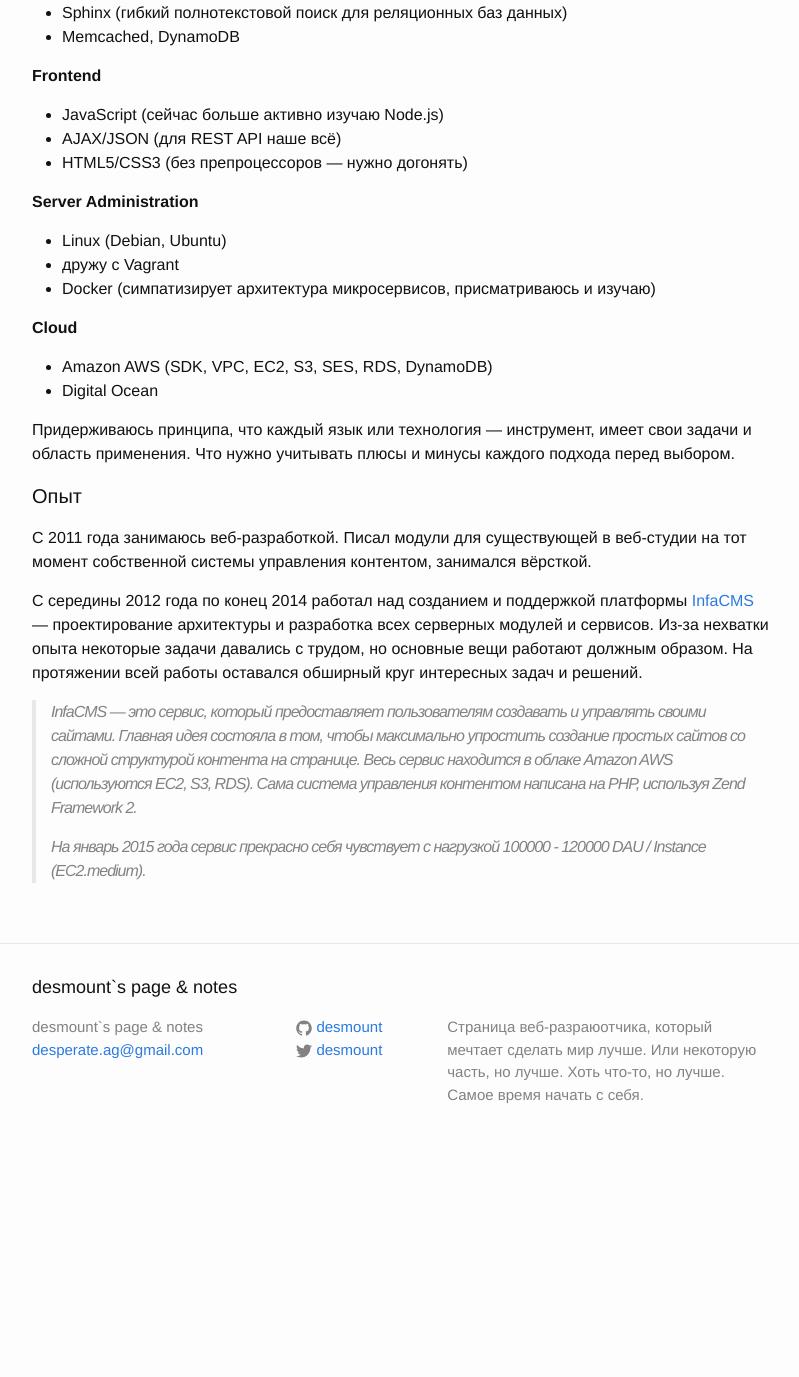
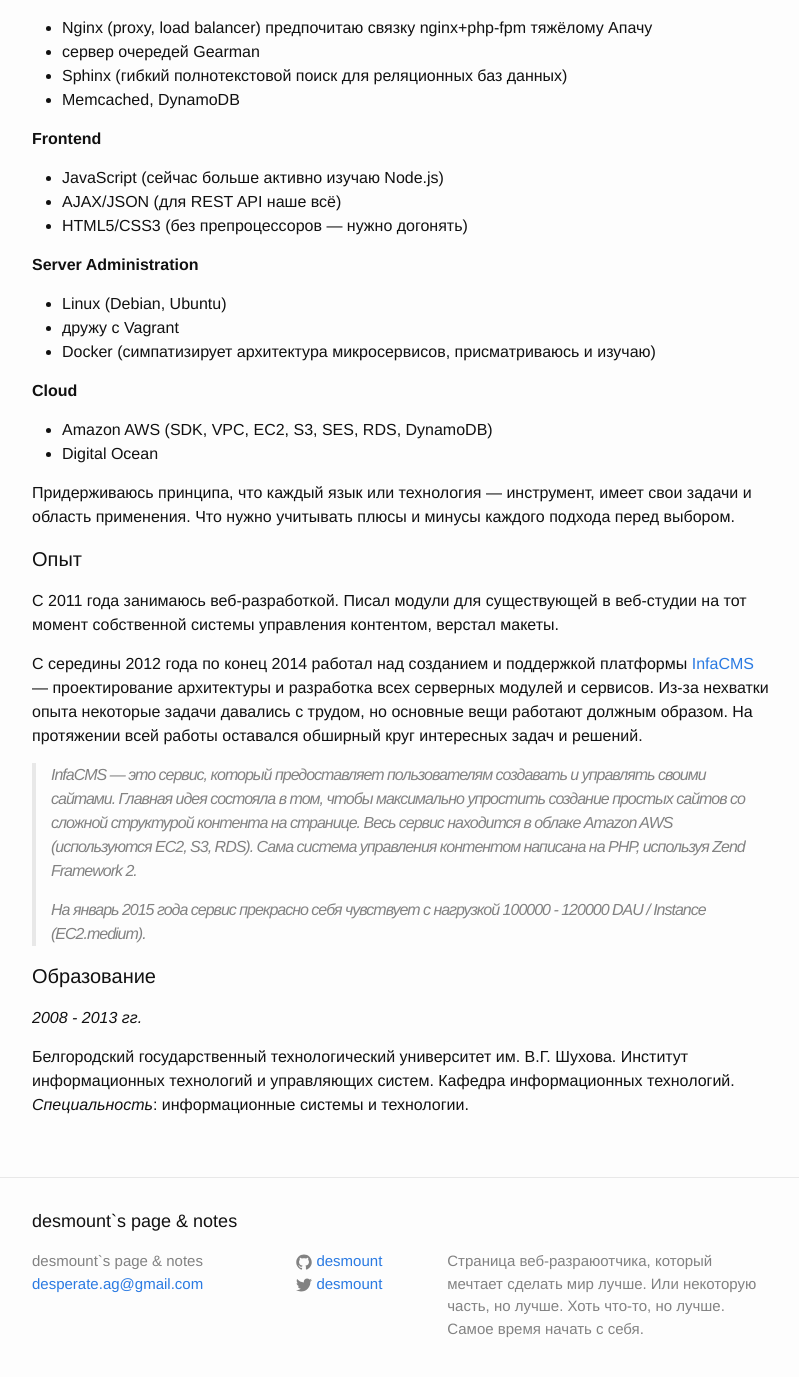
Before and after one commit to desmount/desmount.github.io, a Jekyll site: the page built from about.md, in a window 1280 px wide and 1400 px high, scrolled down 736 px. Shown: the top 1377 px of the window, without its empty margins (238-1037 px from the left). Built offline with Jekyll 4.4.1, drawn with Linux system fonts in a browser that asks for light colours; before the commit the page ends 1902 px from its top, so only the background shows below that; some of the changed text lies outside the part shown.

Commit message:
about.md update

```diff
--- a/about.md
+++ b/about.md
@@ -53,10 +55,17 @@
 
 #### Опыт
 
-С 2011 года занимаюсь веб-разработкой. Писал модули для существующей в веб-студии на тот момент собственной системы управления контентом, занимался вёрсткой.
+С 2011 года занимаюсь веб-разработкой. Писал модули для существующей в веб-студии на тот момент собственной системы управления контентом, верстал макеты.
 
 С середины 2012 года по конец 2014 работал над созданием и поддержкой платформы [InfaCMS](http://infacms.com) — проектирование архитектуры и разработка всех серверных модулей и сервисов. Из-за нехватки опыта некоторые задачи давались с трудом, но основные вещи работают должным образом. На протяжении всей работы оставался обширный круг интересных задач и решений.
 
 > InfaCMS — это сервис, который предоставляет пользователям создавать и управлять своими сайтами. Главная идея состояла в том, чтобы максимально упростить создание простых сайтов со сложной структурой контента на странице. Весь сервис находится в облаке Amazon AWS (используются EC2, S3, RDS). Сама система управления контентом написана на PHP, используя Zend Framework 2.
 >
 > На январь 2015 года сервис прекрасно себя чувствует с нагрузкой 100000 - 120000 DAU / Instance (EC2.medium).
+
+#### Образование
+
+*2008 - 2013 гг.*
+
+Белгородский государственный технологический университет им. В.Г. Шухова. Институт информационных технологий и управляющих систем. Кафедра информационных технологий.
+*Специальность*: информационные системы и технологии.
```
Also changed, not shown: other parts of about.md (+3 -1 lines).
